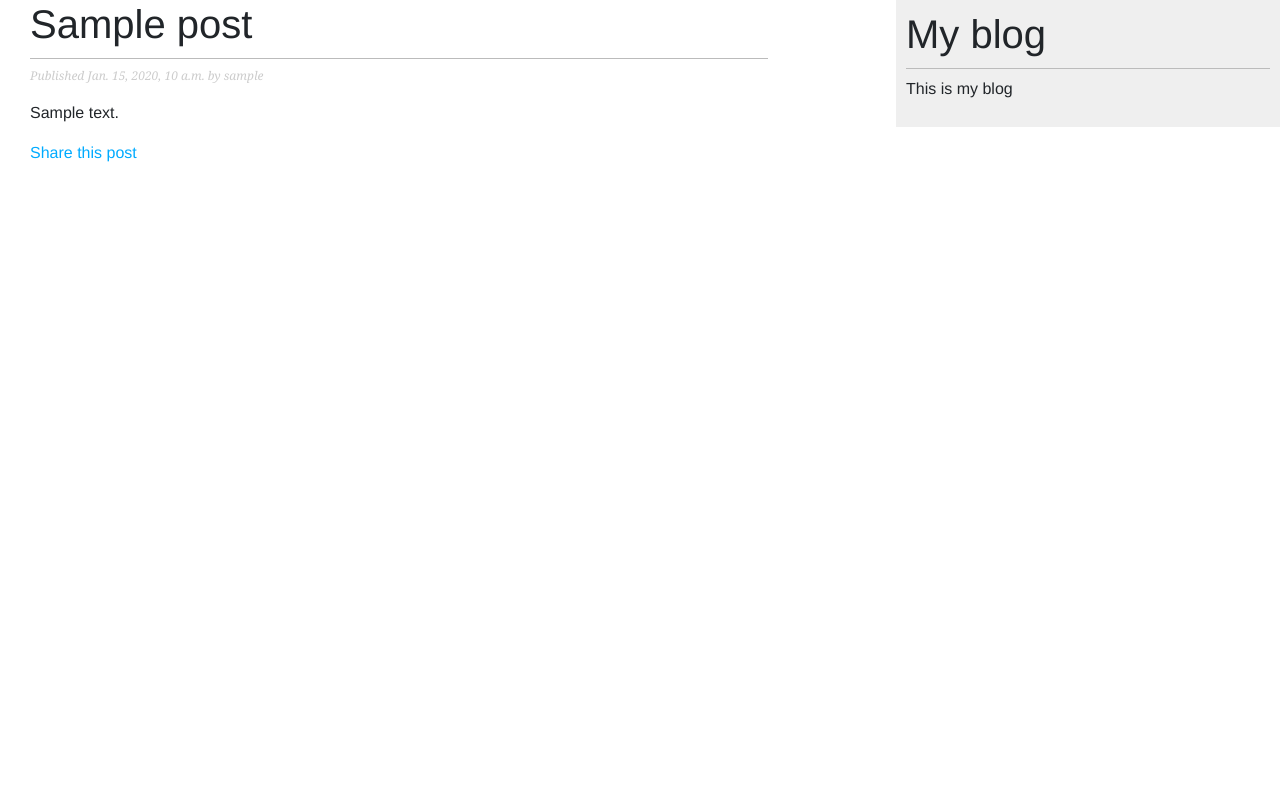
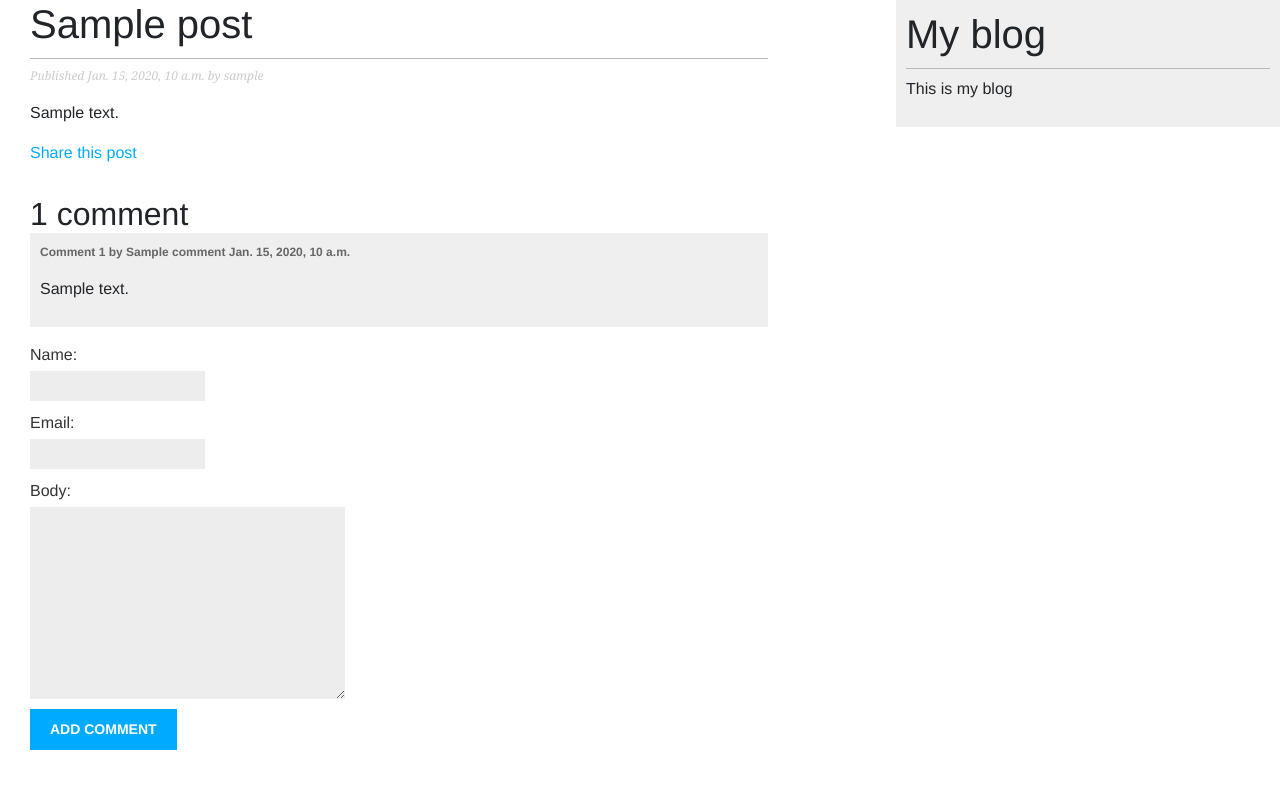
Before and after one commit to 2005869/blog, a Django app: a page that uses blogapp/templates/blogapp/post/detail.html in a window 1280 px wide. Run offline with Django 4.2, Linux system fonts and the light colour scheme; tables that the repository leaves empty hold one stand-in row (values such as "Sample post").

Commit message:
add a comment system

```diff
--- a/blogapp/forms.py
+++ b/blogapp/forms.py
@@ -1,4 +1,5 @@
 from django import forms
+from . import models
 
 
 class EmailPostForm(forms.Form):
@@ -6,3 +7,9 @@ class EmailPostForm(forms.Form):
     email = forms.EmailField()
     to = forms.EmailField()
     comments = forms.CharField(required=False, widget=forms.Textarea)
+
+
+class CommentForm(forms.ModelForm):
+    class Meta:
+        model = models.Comment
+        fields = ('name', 'email', 'body')
--- a/blogapp/models.py
+++ b/blogapp/models.py
@@ -39,3 +39,19 @@ class Post(models.Model):
                                                  self.publish.month,
                                                  self.publish.day,
                                                  self.slug])
+
+
+class Comment(models.Model):
+    post = models.ForeignKey(Post, on_delete=models.CASCADE, related_name='comments')
+    name = models.CharField(max_length=80)
+    email = models.EmailField()
+    body = models.TextField()
+    created = models.DateTimeField(auto_now_add=True)
+    updated = models.DateTimeField(auto_now=True)
+    active = models.BooleanField(default=True)
+
+    class Meta:
+        ordering = ('-created',)
+
+    def __str__(self):
+        return f'Comment by {self.name} on {self.post}'
--- a/blogapp/templates/blogapp/post/detail.html
+++ b/blogapp/templates/blogapp/post/detail.html
@@ -11,4 +11,32 @@
 <p>
     <a href="{% url 'blogapp:post_share' post.id %}">Share this post</a>
 </p>
+
+
+{% with comments.count as total_comments %}
+    <h2>
+        {{ total_comments }} comment{{ total_comments|pluralize }}
+    </h2>
+{% endwith %}
+
+{% for comment in comments %}
+    <div class="comment">
+        <p class="info">
+            Comment {{ forloop.counter }} by {{ comment.name }} {{ comment.created }}
+        </p>
+        {{ comment.body|linebreaks }}
+    </div>
+    {% empty %}
+        <p>There are no comments yet</p>
+{% endfor %}
+
+{% if new_comment %}
+    <h2>Your comment has been added.</h2>
+{% else %}
+    <form method="post">
+        {{ comment_form.as_p }}
+        {% csrf_token %}
+        <p><input type="submit" value="Add comment"> </p>
+    </form>
+{% endif %}
 {% endblock %}
--- a/blogapp/views.py
+++ b/blogapp/views.py
@@ -29,7 +29,23 @@ def post_detail(request, year, month, day, post):
                              publish__year=year,
                              publish__month=month,
                              publish__day=day)
-    return render(request, 'blogapp/post/detail.html', {'post': post})
+
+    # list actives comments for this post
+    comments = post.comments.filter(active=True)
+
+    new_comment = None
+
+    if request.method == 'POST':
+        comment_form = forms.CommentForm(data=request.POST)
+        if comment_form.is_valid():
+            new_comment = comment_form.save(commit=False)
+            new_comment.post = post
+            new_comment.save()
+    else:
+        comment_form = forms.CommentForm()
+    return render(request, 'blogapp/post/detail.html', {'post': post,
+                                                        'comments': comments,
+                                                        'comment_form': comment_form})
 
 
 class PostListView(ListView):
```
Also changed, not shown: blogapp/admin.py (+7 -0 lines).
